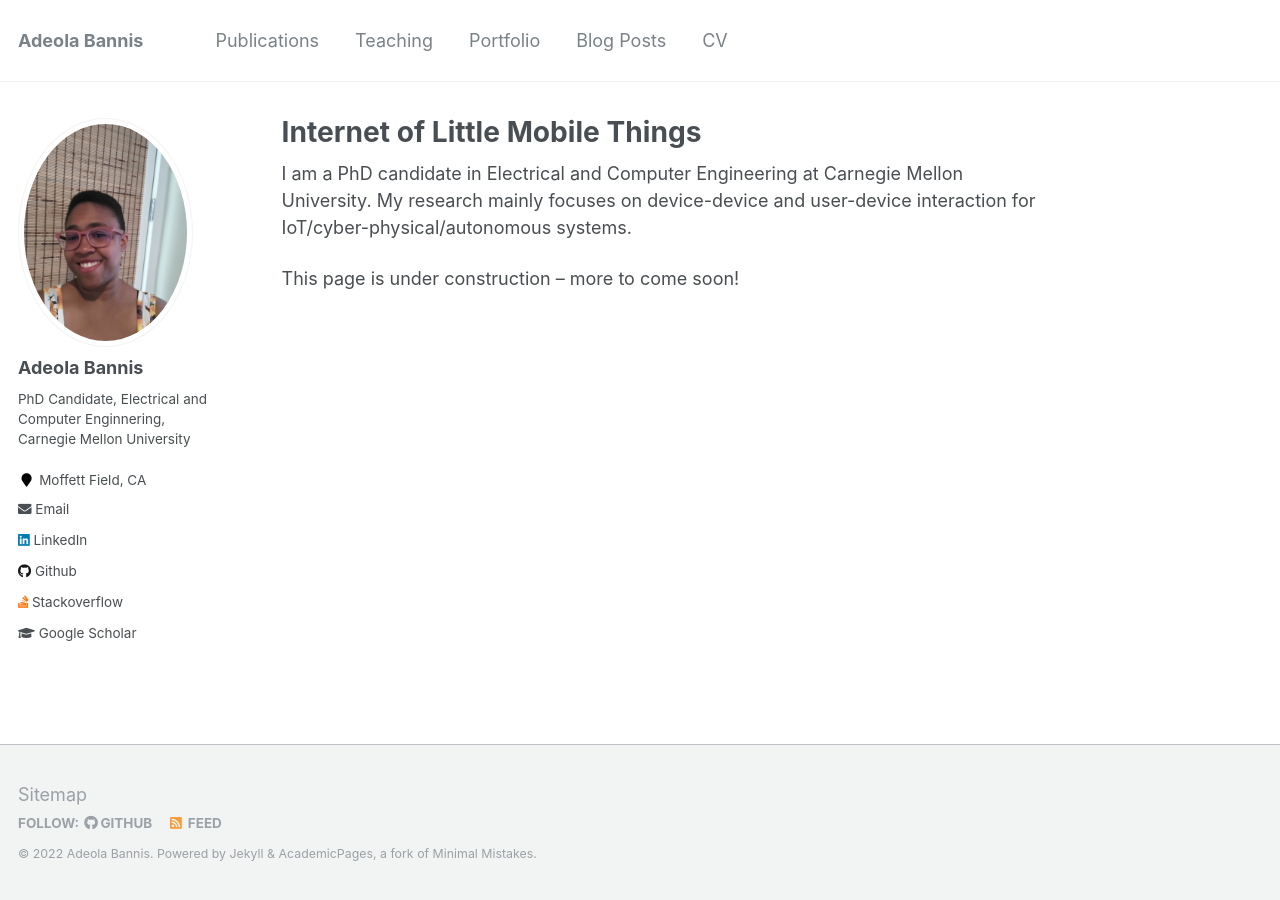
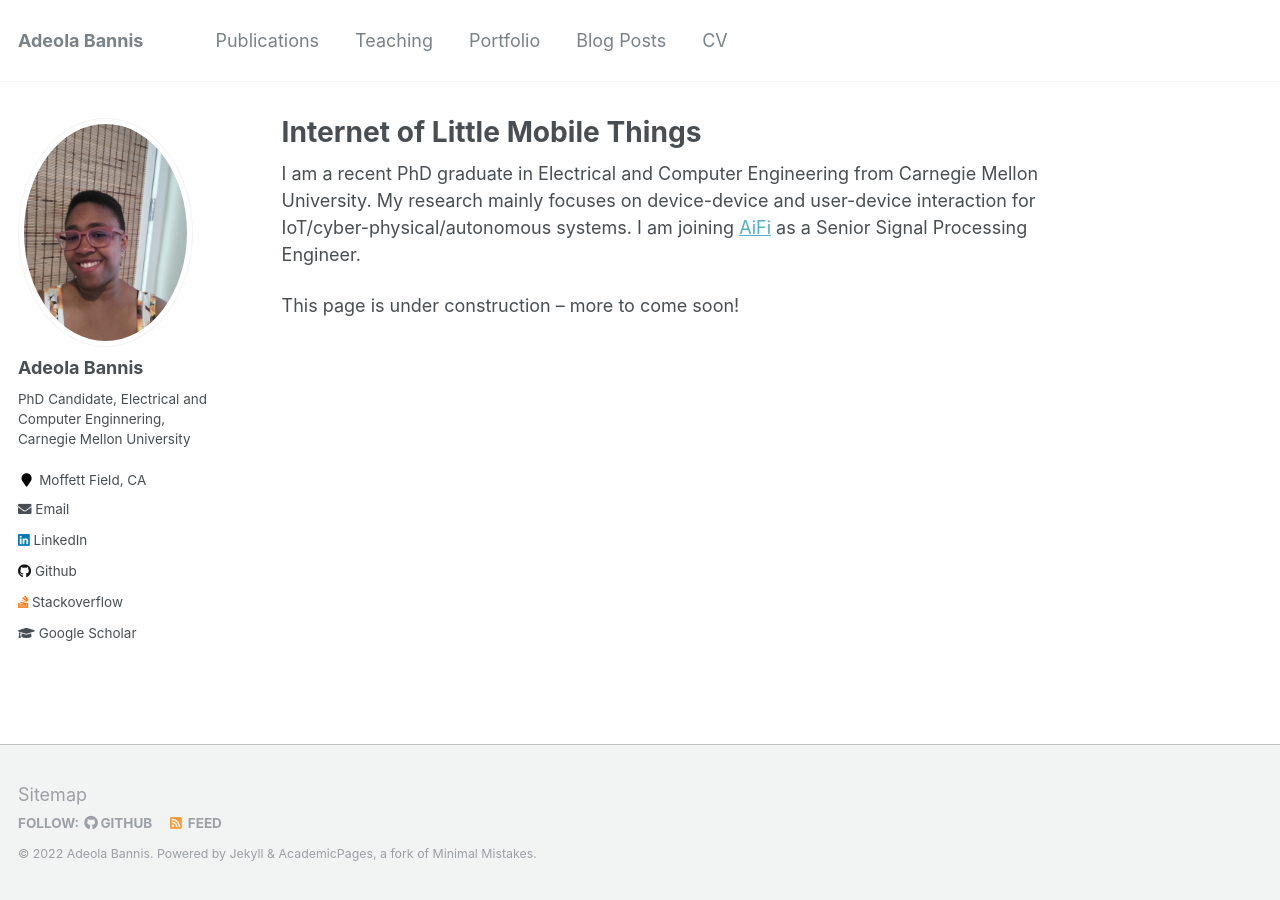
Before and after one commit to thecodemaiden/thecodemaiden.github.io, a Jekyll site: the page built from _pages/about.md, in a window 1280 px wide. Built offline with Jekyll 4.4.1, drawn with Linux system fonts in a browser that asks for light colours.

Commit message:
Update job status

```diff
--- a/_pages/about.md
+++ b/_pages/about.md
@@ -8,6 +8,6 @@ redirect_from:
   - /about.html
 ---
 
-I am a PhD candidate in Electrical and Computer Engineering at Carnegie Mellon University. My research mainly focuses on device-device and user-device interaction for IoT/cyber-physical/autonomous systems.
+I am a recent PhD graduate in Electrical and Computer Engineering from Carnegie Mellon University. My research mainly focuses on device-device and user-device interaction for IoT/cyber-physical/autonomous systems. I am joining [AiFi](https://aifi.com) as a Senior Signal Processing Engineer.
 
 This page is under construction -- more to come soon!
```
